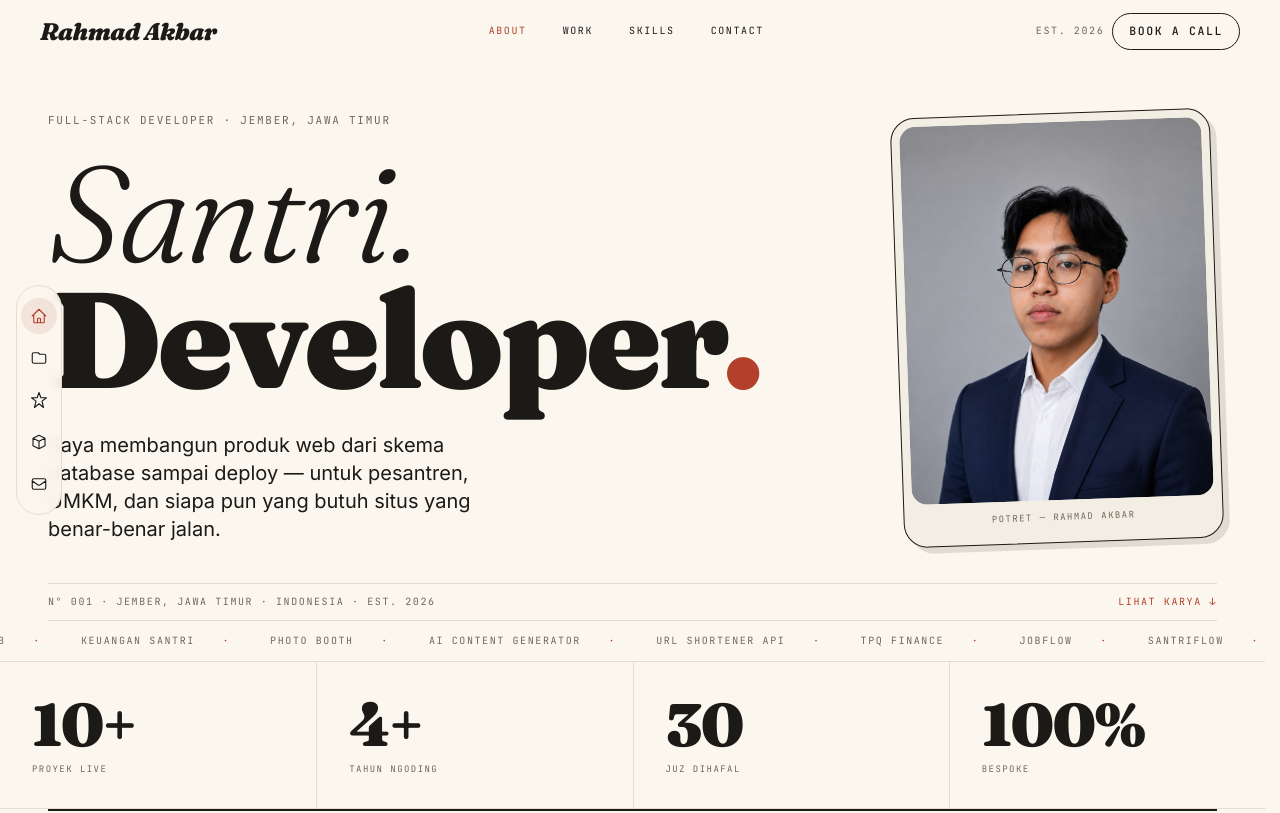
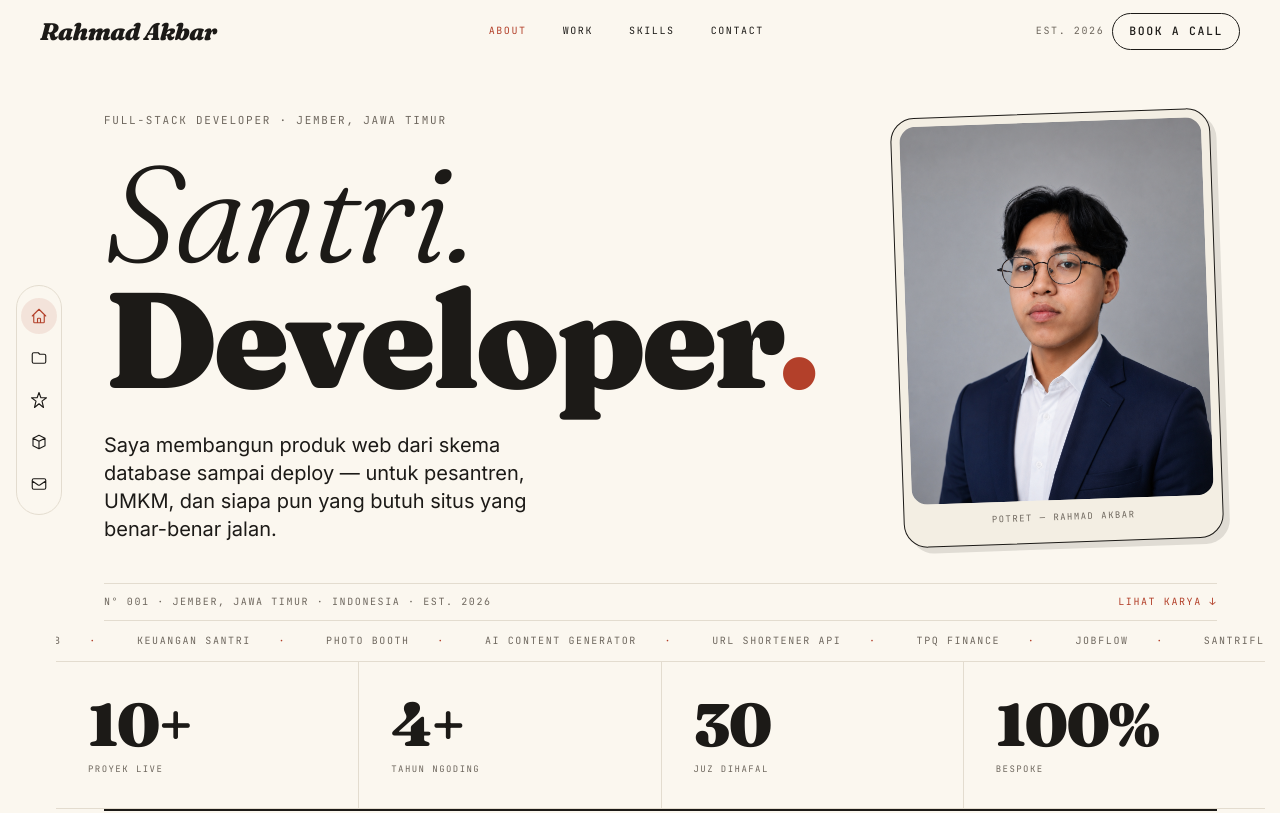
Before and after one commit to fiilmudhori26/portfolio-3d, a Next.js app: page / in a window 1280 px wide. Shown: the top 813 px of the page. Built offline with nearby package versions, Linux system fonts and the light colour scheme.

Commit message:
fix: padding-left main agar tidak tertutup sidebar

```diff
--- a/app/page.tsx
+++ b/app/page.tsx
@@ -16,7 +16,7 @@ export default function Home() {
       <LoadingScreen />
       <Navbar />
       <Sidebar />
-      <main className="bg-paper min-h-screen">
+      <main className="bg-paper min-h-screen md:pl-14">
         <Hero />
         <Projects />
         <Skills />
```
